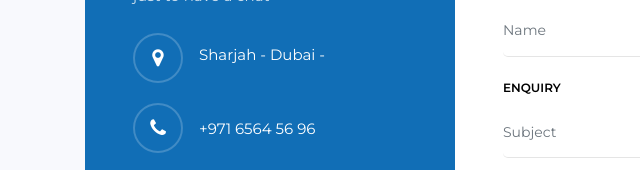
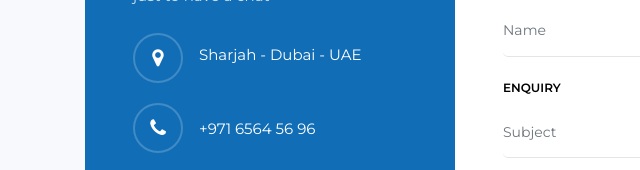
Before and after one commit to sajnahussain/alballc, a plain HTML site: page contact.html in a window 1280 px wide. Shown: the part 809-979 px from the top of the page, 0-640 px from the left. Drawn offline with Linux system fonts and the light colour scheme; some packages are replaced by stand-ins of ours; no server answers.

Commit message:
contact updated

```diff
--- a/contact.html
+++ b/contact.html
@@ -331,7 +331,7 @@
 											<span class="fa fa-map-marker"></span>
 										</div>
 										<div class="text pl-3">
-											<p style="color: white; " class="mt-2"><span></span> Sharjah - Dubai -
+											<p style="color: white; " class="mt-2"><span></span> Sharjah - Dubai - UAE
 										</div>
 									</div>
 									<div class="dbox w-100 d-flex align-items-center">
```
